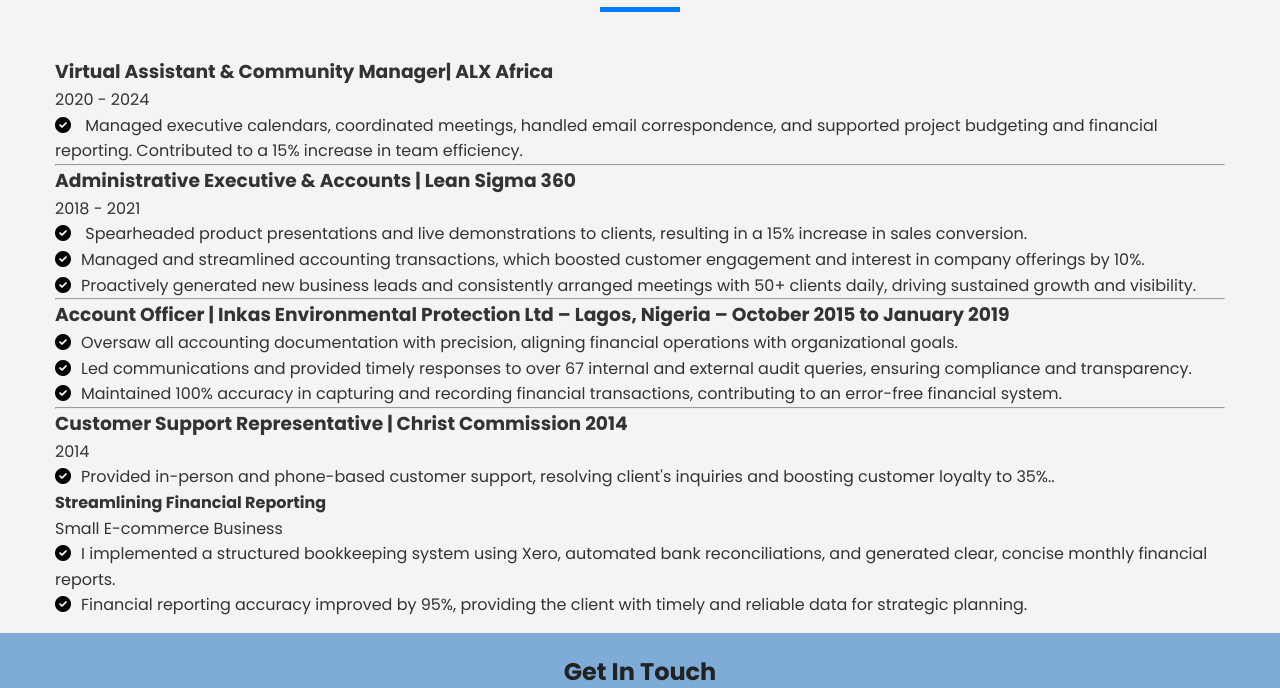
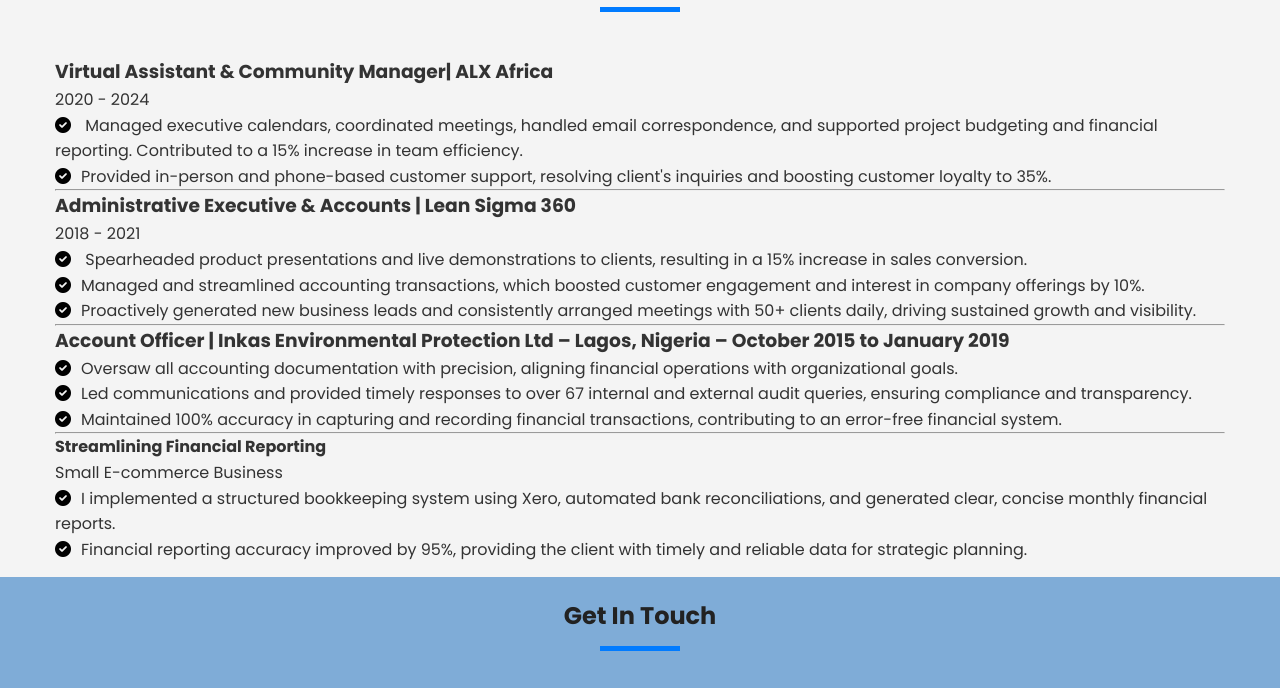
Before and after one commit to Ruthbaby/Virtual-Assistant-portfolio, a plain HTML site: page index.html in a window 1280 px wide. Shown: the part 1854-2542 px from the top of the page. Drawn offline with Linux system fonts and the light colour scheme; a script that the page names is missing.

Commit message:
Added some codes

```diff
--- a/index.html
+++ b/index.html
@@ -160,10 +160,12 @@
           <h3>Virtual Assistant & Community Manager| ALX Africa</h3>
           <p class="date">2020 - 2024</p>
           <p>
+            <ul>
             <i class="fas fa-check-circle"></i>  Managed executive calendars, coordinated meetings, handled email
               correspondence, and supported project budgeting and financial
               reporting. Contributed to a 15% increase in team efficiency.
-
+              <li><i class="fas fa-check-circle"></i>Provided in-person and phone-based customer support, resolving client's inquiries and boosting customer loyalty to 35%.</li>
+            </ul>
           </p>
         </div>
         <hr>
@@ -187,16 +189,16 @@
 <i class="fas fa-check-circle"></i>Led communications and provided timely responses to over 67 internal and external audit queries, ensuring compliance and transparency.</p>
 <p>
   <i class="fas fa-check-circle"></i>Maintained 100% accuracy in capturing and recording financial transactions, contributing to an error-free financial system.</p> <hr>
-        <div class="experience-card">
+        <!-- <div class="experience-card">
           <h3>Customer Support Representative | Christ Commission 2014</h3>
           <p class="date">2014</p>
           <p>
             <ul>
-              <li><i class="fas fa-check-circle"></i>Provided in-person and phone-based customer support, resolving client's inquiries and boosting customer loyalty to 35%..</li>
+
 
             </ul>
 
-          </p>
+          </p> -->
         </div>
 
         <div class="case-study">
```
